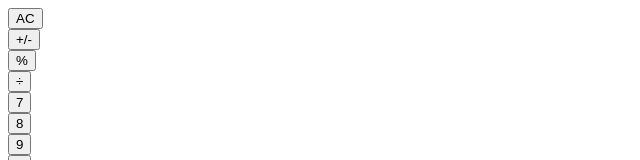
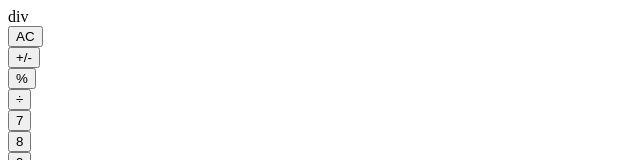
Before and after one commit to RICKCOYL/calculator, a React (Create React App) app: page / in a window 1280 px wide. Shown: the top 160 px of the page, without its empty margins (0-640 px from the left). Built offline with nearby package versions, Linux system fonts and the light colour scheme.

Commit message:
add prototypes

```diff
--- a/src/components/App.js
+++ b/src/components/App.js
@@ -4,7 +4,6 @@ import ButtonPanel from './ButtonPanel';
 function App() {
   return (
     <div className="App">
-
       <Display />
       <ButtonPanel />
     </div>
--- a/src/components/Button.js
+++ b/src/components/Button.js
@@ -1,3 +1,5 @@
+import PropTypes from 'prop-types';
+
 function Button(props) {
   const { buttonName } = props;
   return (
@@ -9,4 +11,12 @@ function Button(props) {
   );
 }
 
+Button.propTypes = {
+  buttonName: PropTypes.string,
+};
+
+Button.defaultProps = {
+  buttonName: 'button',
+};
+
 export default Button;
--- a/src/components/Display.js
+++ b/src/components/Display.js
@@ -1,11 +1,18 @@
-import React from 'react';
+import PropTypes from 'prop-types';
 
 function Display({ result }) {
   return (
     <div>
-      <div className="user-input">{result}</div>
+      <div>{result}</div>
     </div>
   );
 }
 
+Display.propTypes = {
+  result: PropTypes.string,
+};
+
+Display.defaultProps = {
+  result: 'div',
+};
 export default Display;
```
